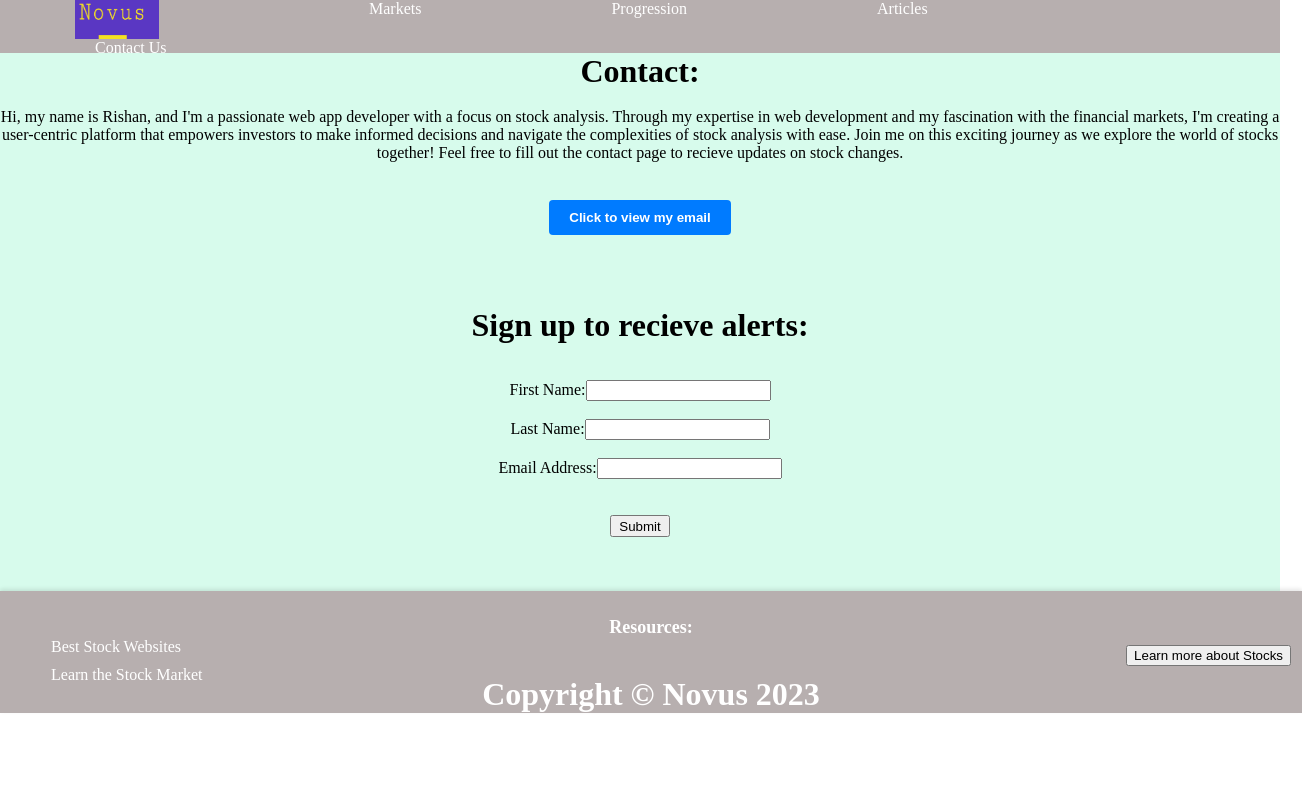
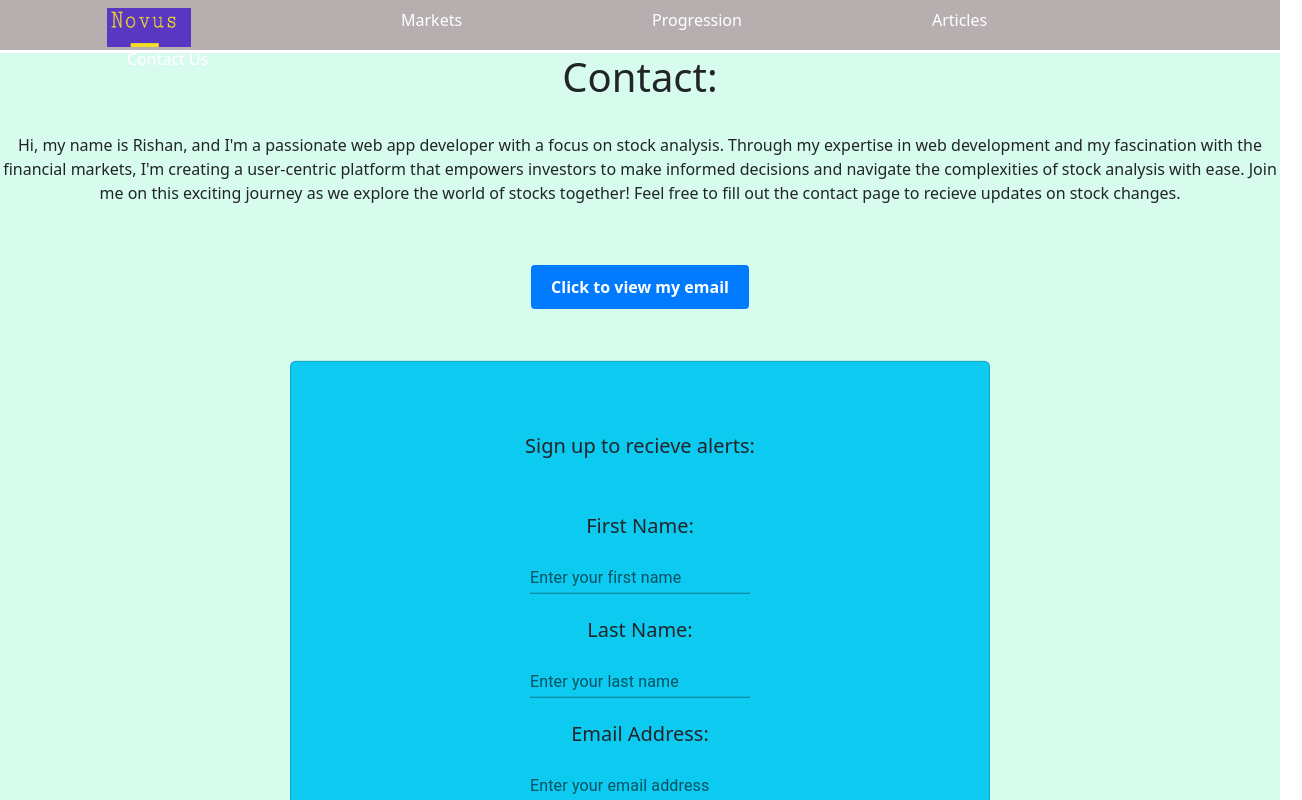
Before and after one commit to RBiju12/Novus, a React (Create React App) app in the folder frontend/: page /contact in a window 1280 px wide. Shown: the top 800 px of the page, 1302 px wide, since content can reach past the window. Built offline with nearby package versions, Linux system fonts and the light colour scheme; no server answers.

Commit message:
Finished main styling

```diff
--- a/frontend/package.json
+++ b/frontend/package.json
@@ -6,14 +6,16 @@
   "dependencies": {
     "@emotion/react": "^11.11.1",
     "@emotion/styled": "^11.11.0",
-    "@mui/material": "^5.14.2",
+    "@mui/material": "^5.14.3",
     "@testing-library/jest-dom": "^5.17.0",
     "@testing-library/react": "^13.4.0",
     "@testing-library/user-event": "^13.5.0",
     "apexcharts": "^3.41.1",
     "axios": "^1.4.0",
+    "bootstrap": "^5.3.1",
     "react": "^18.2.0",
     "react-apexcharts": "^1.4.1",
+    "react-bootstrap": "^2.8.0",
     "react-dom": "^18.2.0",
     "react-router-dom": "^6.14.2",
     "react-scripts": "5.0.1",
--- a/frontend/src/components/footer.js
+++ b/frontend/src/components/footer.js
@@ -2,6 +2,9 @@ import React from 'react';
 import './styles.css';
 import {useState} from 'react'
 import axios from 'axios'
+import {Button} from 'react-bootstrap'
+import "bootstrap/dist/css/bootstrap.min.css"
+
 
 const Footer = () => {
 
@@ -14,6 +17,7 @@ const Footer = () => {
         })
         setComplete(true)
         console.log(response)
+        console.log(complete)
     }
 
 
@@ -40,7 +44,9 @@ const Footer = () => {
         </h1>
       </div>
       <div className='automatebutton'>
-        <button className='selenium' onClick={fetchEndpoint}>Learn more about Stocks</button>
+        <Button variant='primary' onClick={fetchEndpoint}>
+          Learn more about Stocks
+          </Button>
       </div>
     </footer>
   );
--- a/frontend/src/components/styles.css
+++ b/frontend/src/components/styles.css
@@ -102,7 +102,7 @@ header {
   display: flex;
   justify-content: center;
   align-items: center;
-  height: 1px;
+  height: 8px;
 }
 
 .automatebutton {
--- a/frontend/src/pages/Contact.js
+++ b/frontend/src/pages/Contact.js
@@ -1,5 +1,10 @@
 import React from 'react'
 import {useState, useEffect} from 'react'
+import {Button} from 'react-bootstrap'
+import {TextField} from '@mui/material'
+import {Card} from 'react-bootstrap'
+import './Novus.css'
+
 const Contact = () => {
 
     const [email, setEmail] = useState('')
@@ -49,37 +54,40 @@ const Contact = () => {
             empowers investors to make informed decisions and navigate the complexities of stock analysis with ease. Join me on this exciting
             journey as we explore the world of stocks together! Feel free to fill out the contact page to recieve updates on stock changes.</p>
             <br />
-            <button onClick={fetchEmail} className='email'>Click to view my email</button>
+            <Button onClick={fetchEmail} className='email'>Click to view my email</Button>
             {pressed && <p>{email}</p>}
             <br />
+            <br />
+        <Card bg='info' style={{top: '20%', left: '50%', transform: 'translate(-50%, -2%)', width: '700px'}}>
         <div className='forms'>
             <br />
             <br />
             <br />
-            <h1>Sign up to recieve alerts:</h1>
+            <Card.Title>Sign up to recieve alerts:</Card.Title>
             <br />
             <br />
             <form>
-                <label for="first-name">First Name:</label>
-                <input type='text' className='name' value={firstname} onChange={(e) => setFirstName(e.target.value)} />
+                <Card.Title>First Name:</Card.Title>
+                <TextField id="standard-basic" label="Enter your first name" variant="standard" type='text'  value={firstname} onChange={(e) => setFirstName(e.target.value)} />
                 <br />
                 <br />
-                <label for="last-name">Last Name:</label>
-                <input type='text' className='lastname' value={lastname} onChange={(e) => setLastName(e.target.value)} />
+                <Card.Title>Last Name:</Card.Title>
+                <TextField id="standard-basic" label="Enter your last name" variant="standard" type='text' value={lastname} onChange={(e) => setLastName(e.target.value)} />
                 <br />
                 <br />
-                <label for="last-name">Email Address:</label>
-                <input type='text' className='textfield' value={emails} onChange={(e) => setEmails(e.target.value)}/>
+                <Card.Title>Email Address:</Card.Title>
+                <TextField id="standard-basic" label="Enter your email address" variant="standard" type='text' value={emails} onChange={(e) => setEmails(e.target.value)}/>
                 <br />
                 <br />
                 <br />
-                <button onClick={submitvalidate} type='submit' className='contact'>Submit</button>
+                <Button variant='primary' onClick={submitvalidate} type='submit' className='contact'>Submit</Button>
                 <br />
                 <br />
                 <br />
                 <br />
             </form>
         </div>
+        </Card>
         </div>
         </>
 
--- a/frontend/src/pages/Markets.js
+++ b/frontend/src/pages/Markets.js
@@ -1,6 +1,9 @@
 import './Novus.css';
 import React, { useState, useEffect } from 'react';
 import axios from 'axios';
+import {Button} from 'react-bootstrap'
+import {Card} from 'react-bootstrap'
+import {Table} from 'react-bootstrap';
 
 const Markets = () => {
   const [marketData, setMarketData] = useState([]);
@@ -34,6 +37,10 @@ const Markets = () => {
     fetchChatBot();
   }, [fetchData, fetchChatBot]);
 
+  const stopChatBot = () => {
+    setInfo('Chat Bot Closed')
+  }
+
   console.log('Market Data:', marketData);
 
   return (
@@ -45,7 +52,7 @@ const Markets = () => {
         {marketData.length === 0 ? (
           <p>Loading...</p>
         ) : (
-          <table className='centertable'>
+          <Table className='centertable' striped bordered hover variant="dark">
             <thead>
               <tr>
                 <th>Market Type</th>
@@ -66,15 +73,22 @@ const Markets = () => {
                 </tr>
               ))}
             </tbody>
-          </table>
+          </Table>
         )}
         <br />
         <br />
         <br />
         <br />
         <div className='center'>
-        <button onClick={fetchChatBot} className='chatbot'>View Financial Advice from chatbot</button>
+          <Card bg='info'>
+            <Card.Title>View Financial Advice from chatbot</Card.Title>
+        <Card.Body>
+        <Button onClick={fetchChatBot} className='chatbot'>Click to Interact</Button>
+        <br />
         <p>{info.data}</p>
+        <Button variant='danger' onClick={stopChatBot}>Click to Stop</Button>
+        </Card.Body>
+        </Card>
         </div>
         <br />
       </div>
--- a/frontend/src/pages/Novus.css
+++ b/frontend/src/pages/Novus.css
@@ -27,6 +27,7 @@ width: 100%;
 .mission{
     border-style: dotted;
     border-color: rgb(0, 0, 0);
+    text-align: center;
 }
 
 h1{
@@ -101,3 +102,16 @@ h1{
 .progression{
     background-color: #D7FBEC;
 }
+
+.chatbot{
+    width: 270px;
+}
+
+.contact{
+    width:90px;
+    height:50px;
+}
+
+.address{
+    text-align: center;
+}
--- a/frontend/src/pages/Novus.js
+++ b/frontend/src/pages/Novus.js
@@ -1,6 +1,8 @@
 import Home from './Home.png'
 import './Novus.css'
+import {Card} from 'react-bootstrap'
 const Novus = () => {
+
     //const [data, setData] = useState([])
 
     // useEffect(() => {
@@ -23,17 +25,28 @@ const Novus = () => {
                 <div className='novushome'>
                 <img src={Home} className='novushome' alt='stockimg' />
                 </div>
+                <br />
 
-                <div className='mission'>
-                    <h1>Mission Statement:</h1>
+                <Card bg='info' style={{ width: '80rem' }} className='mission'>
+                    <Card.Title>Mission Statement:</Card.Title>
                     <br />
-                    <p>Lorem Ipsum is simply dummy text of the printing and typesetting industry. Lorem Ipsum has been the industry's standard dummy text ever since the 1500s, when an unknown printer took a galley of type and scrambled it to make a type specimen book. It has survived not only five centuries, but also the leap into electronic typesetting, remaining essentially unchanged. It was popularised in the 1960s with the release of Letraset sheets containing Lorem Ipsum passages, and more recently with desktop publishing software like Aldus PageMaker including versions of Lorem Ipsum.</p>
+                    <Card.Body>
+                    <Card.Text>
+                    I am passionate about developing a stock market application that prioritizes analysis and statistics to reveal essential insights in earnings per day. By offering valuable data-driven analyses and concise reports,
+                    the application will empower investors with informed decision-making tools.
+                    It aims to simplify the complexities of the stock market, making it accessible to both seasoned investors and newcomers.
+                    The ultimate goal is to foster a community of informed investors and elevate financial literacy.
+                    Through continuous updates and user feedback, the application will remain a cutting-edge tool in stock market analysis and insights,
+                    ensuring a more secure and prosperous future for users.
+                    </Card.Text>
+                    </Card.Body>
                     <br></br>
                     <br></br>
                     <br></br>
                     <br></br>
                     <br></br>
-                </div>
+                    <br></br>
+                </Card>
             </div>
         </>
     )
```
Also changed, not shown: 1 other file (tests, documents, lock files or other folders).
